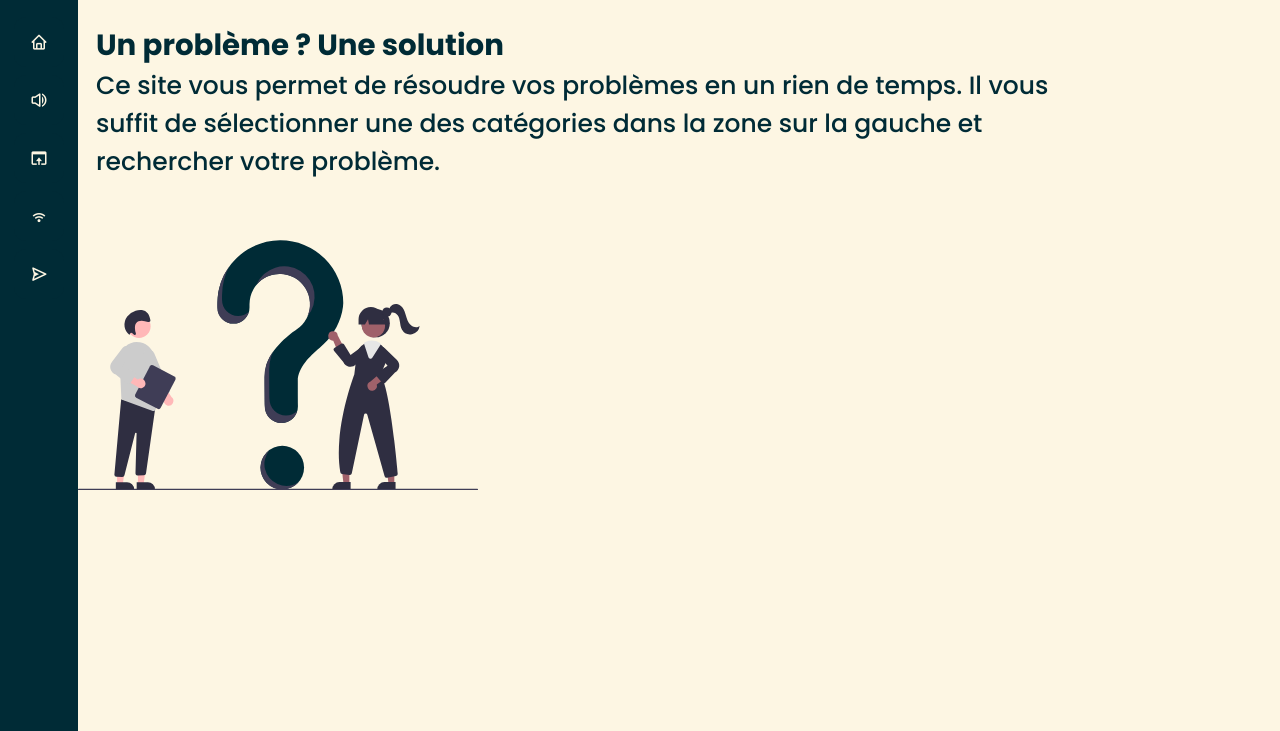
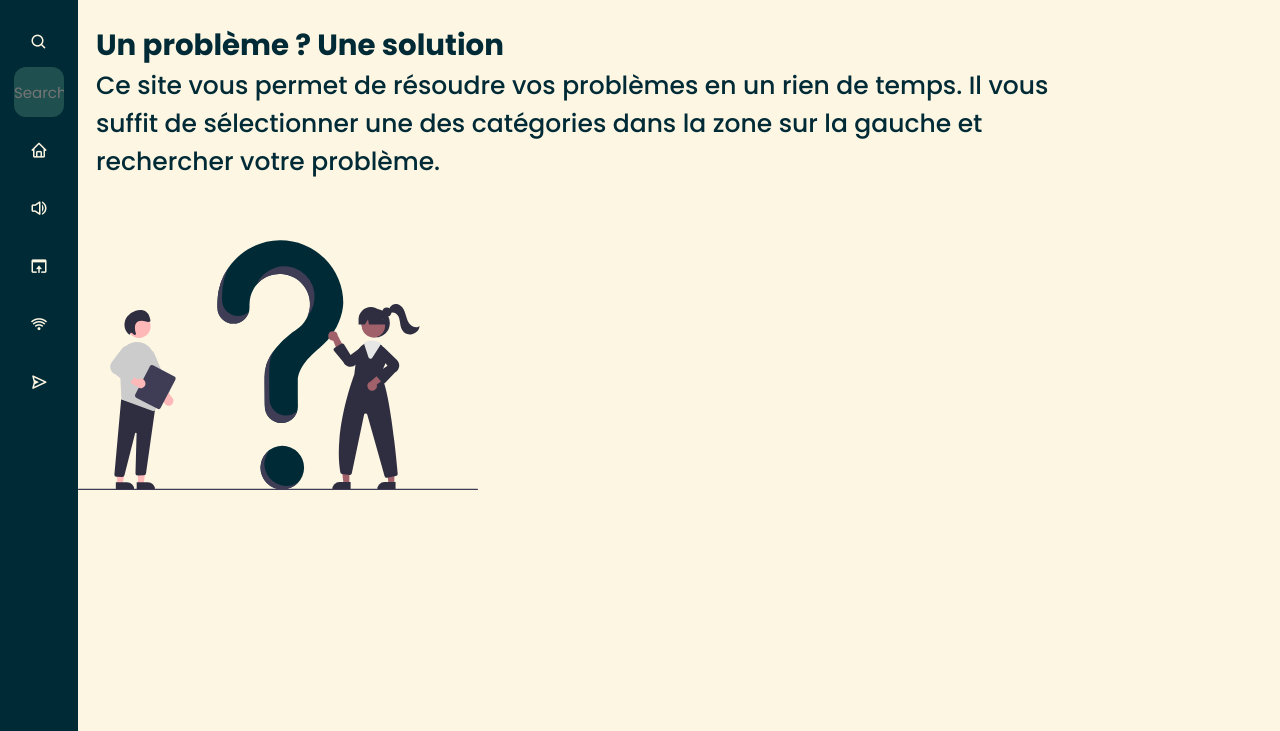
Before and after one commit to MaloMuy/e-solution, a plain HTML site: page index.html in a window 1280 px wide. Shown: the part 69-800 px from the top of the page. Drawn offline with nearby package versions, Linux system fonts and the light colour scheme.

Commit message:
Add files via upload

```diff
--- a/index.html
+++ b/index.html
@@ -19,11 +19,11 @@
         <i class='bx bx-menu' id="btn"></i>
       </div>
       <ul class="nav-list">
-        <!--    <li>
+        <li>
           <i class='bx bx-search'></i>
           <input type="text" placeholder="Search...">
           <span class="tooltip">Search</span>
-        </li>-->
+        </li>
         <li>
           <a class="Accueil" onclick="switch_page('.Accueil');">
             <i class='bx bx-home'></i>
@@ -47,7 +47,7 @@
         </li>
         <li>
           <a class="Reseau" onclick="switch_page('.Reseau');">
-            <i class='bx bx-wifi-2'></i>
+            <i class='bx bx-wifi'></i>
             <span class="links_name">Réseau</span>
           </a>
           <span class="tooltip">Réseau</span>
```
